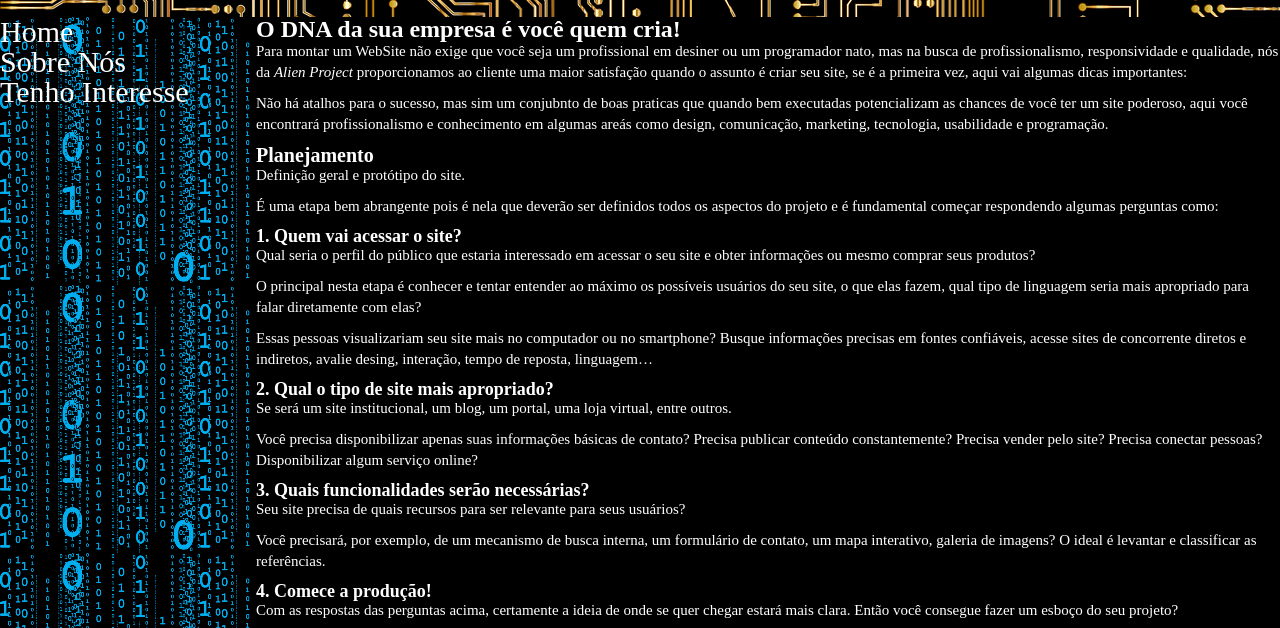
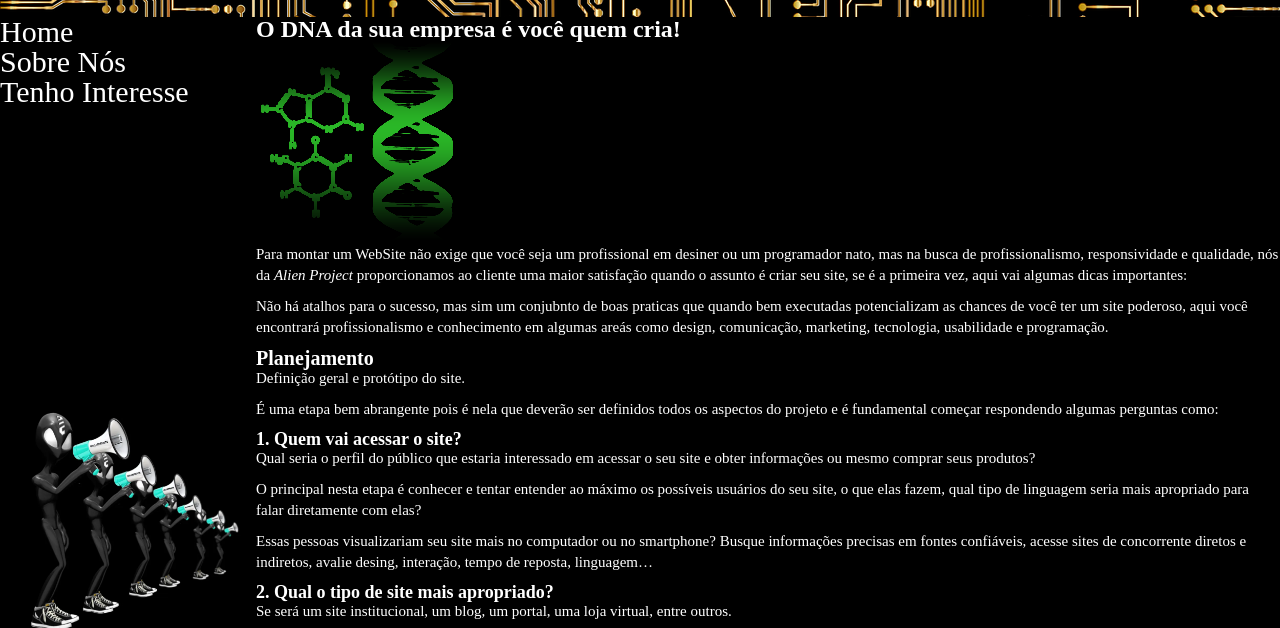
Before and after one commit to UHZero/curso-frontend, a plain HTML site: page html-css/alien-project.html in a window 1280 px wide. Shown: the part 145-773 px from the top of the page. Drawn offline with Linux system fonts and the light colour scheme.

Commit message:
imagem nao encontrada

```diff
--- a/html-css/alien-project.html
+++ b/html-css/alien-project.html
@@ -28,6 +28,8 @@
             <article>
                 <div>
                     <h2>O DNA da sua empresa é você quem cria!</h2>
+
+                    <img src="./images/alien.dazm/dna-200px.png" alt="DNA">
 
                     <p>Para montar um WebSite não exige que você seja um profissional em desiner ou um programador nato, mas na busca de profissionalismo, responsividade e qualidade, nós da <em>Alien Project</em> proporcionamos ao cliente uma maior satisfação quando o assunto é criar seu site, se é a primeira vez, aqui vai algumas dicas importantes:</p>
 
--- a/html-css/css/alien.css
+++ b/html-css/css/alien.css
@@ -59,7 +59,10 @@ nav > ul > li {
 }
 
 .background-nav {
-    background-image: url("../images/alien.dazm/numbers.png");
+    background-image: url("../images/alien.dazm/AlienAffiliates.webp");
+    background-size: contain;
+    background-repeat: no-repeat;
+    background-position-y: center;
 }
 
 section article {
```
